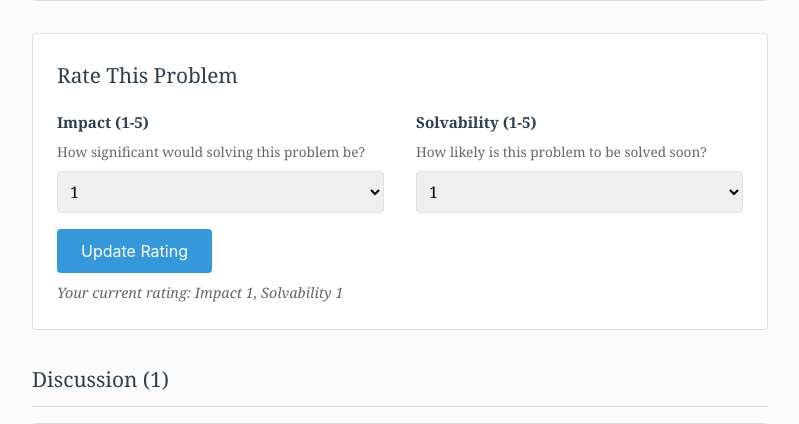
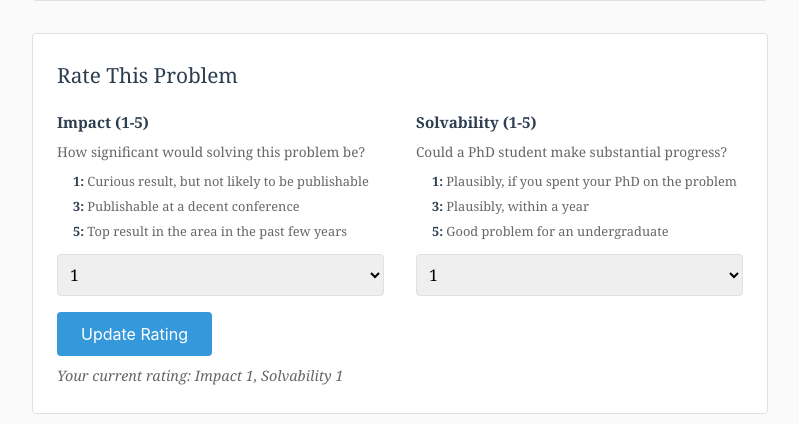
Before and after one commit to marwahaha/tcsopenproblems, a Flask app: page /problem/1 in a window 1280 px wide. Shown: the part 546-970 px from the top of the page, without its empty margins (240-1039 px from the left). Run offline with Flask 3, Linux system fonts and the light colour scheme; the visitor is signed in with stand-in values (Sample User, id 1); tables that the repository leaves empty hold one stand-in row (values such as "Sample post").

Commit message:
Add rating guide for impact and solvability scales
Helps users understand what each rating level means when rating problems.

Co-Authored-By: Claude Opus 4.5 <noreply@anthropic.com>

```diff
--- a/static/style.css
+++ b/static/style.css
@@ -360,6 +360,22 @@ main {
     font-size: 0.85rem;
     color: var(--text-light);
     margin-bottom: 0.5rem;
+}
+
+.rating-guide {
+    font-size: 0.8rem;
+    color: var(--text-light);
+    margin: 0 0 0.75rem 1rem;
+    padding: 0;
+    list-style: none;
+}
+
+.rating-guide li {
+    margin-bottom: 0.2rem;
+}
+
+.rating-guide strong {
+    color: var(--text);
 }
 
 .rating-input-group select {
--- a/templates/problem.html
+++ b/templates/problem.html
@@ -82,6 +82,11 @@
             <div class="rating-input-group">
                 <label for="impact">Impact (1-5)</label>
                 <p class="rating-hint">How significant would solving this problem be?</p>
+                <ul class="rating-guide">
+                    <li><strong>1:</strong> Curious result, but not likely to be publishable</li>
+                    <li><strong>3:</strong> Publishable at a decent conference</li>
+                    <li><strong>5:</strong> Top result in the area in the past few years</li>
+                </ul>
                 <select name="impact" id="impact" required>
                     <option value="">Select...</option>
                     {% for i in range(1, 6) %}
@@ -91,7 +96,12 @@
             </div>
             <div class="rating-input-group">
                 <label for="solvability">Solvability (1-5)</label>
-                <p class="rating-hint">How likely is this problem to be solved soon?</p>
+                <p class="rating-hint">Could a PhD student make substantial progress?</p>
+                <ul class="rating-guide">
+                    <li><strong>1:</strong> Plausibly, if you spent your PhD on the problem</li>
+                    <li><strong>3:</strong> Plausibly, within a year</li>
+                    <li><strong>5:</strong> Good problem for an undergraduate</li>
+                </ul>
                 <select name="solvability" id="solvability" required>
                     <option value="">Select...</option>
                     {% for i in range(1, 6) %}
```
